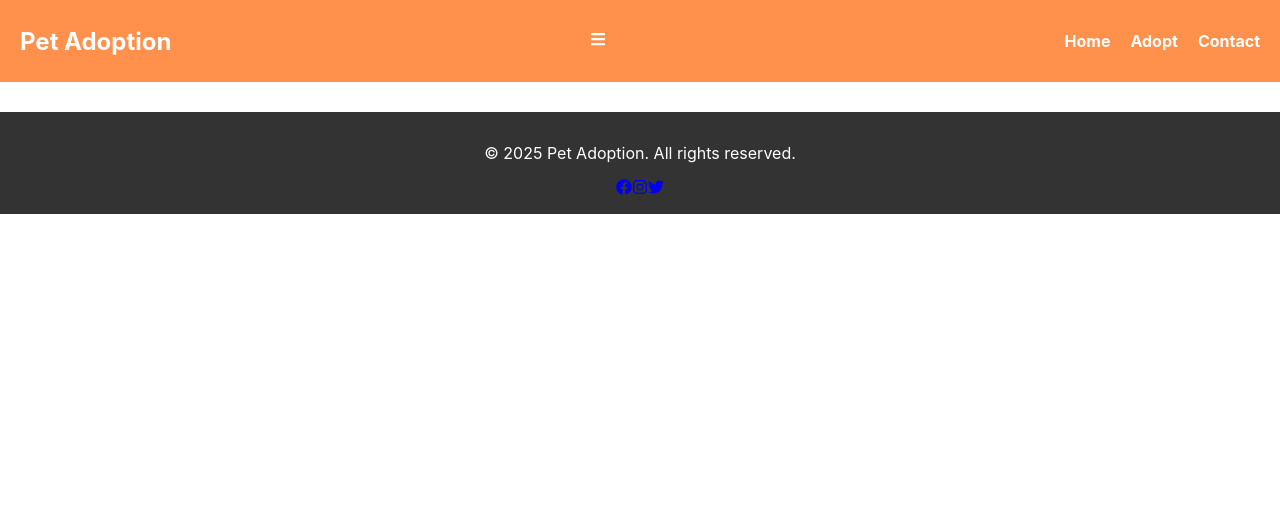
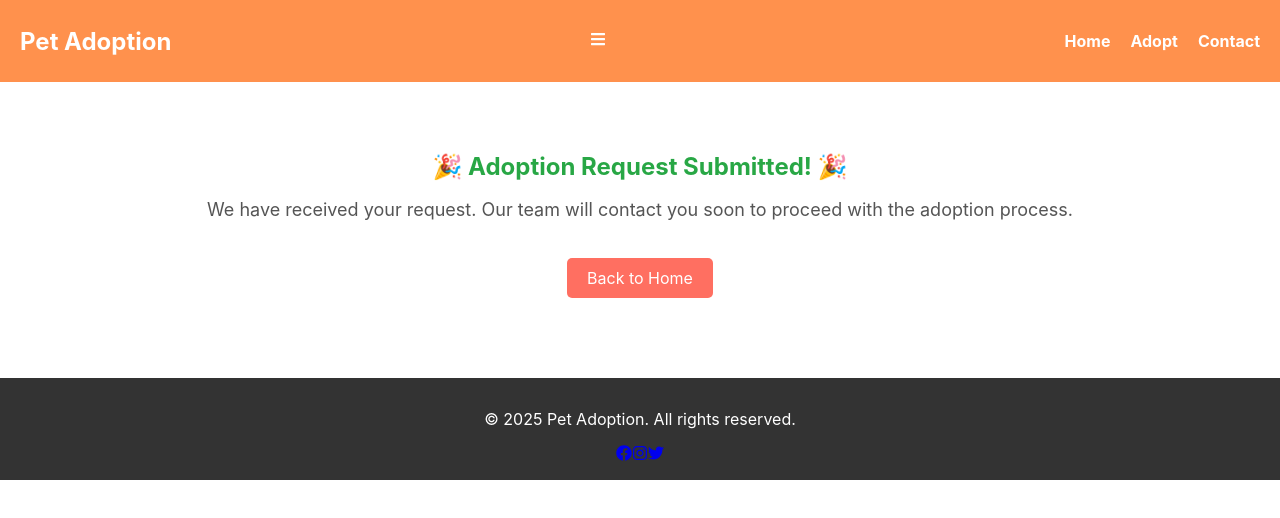
Before and after one commit to keerthana7676/pet-adoption, a React (Create React App) app in the folder pet-adoption-frontend/: page /success in a window 1280 px wide. Shown: the top 518 px of the page. Built offline with nearby package versions, Linux system fonts and the light colour scheme.

Commit message:
Added Success Page after adoption form submission

```diff
--- a/pet-adoption-frontend/src/App.js
+++ b/pet-adoption-frontend/src/App.js
@@ -4,6 +4,7 @@ import Home from "./pages/Home";
 import Adopt from "./pages/Adopt";
 import PetDetails from "./pages/PetDetails";
 import AdoptionForm from "./pages/AdoptionForm";
+import Success from "./pages/Success";
 import Contact from "./pages/Contact";
 import Footer from "./components/Footer";
 
@@ -16,6 +17,7 @@ function App() {
         <Route path="/adopt" element={<Adopt />} />
         <Route path="/pet/:id" element={<PetDetails />} />
         <Route path="/adopt/:id" element={<AdoptionForm />} />
+        <Route path="/success" element={<Success />} />
         <Route path="/contact" element={<Contact />} />
       </Routes>
       <Footer />
--- a/pet-adoption-frontend/src/pages/AdoptionForm.js
+++ b/pet-adoption-frontend/src/pages/AdoptionForm.js
@@ -1,16 +1,16 @@
 import React, { useState } from "react";
-import { useParams } from "react-router-dom";
+import { useParams, useNavigate } from "react-router-dom";
 import "./AdoptionForm.css";
 
 function AdoptionForm() {
   const { id } = useParams();
+  const navigate = useNavigate();
   const [formData, setFormData] = useState({
     name: "",
     email: "",
     address: "",
     reason: "",
   });
-  const [submitted, setSubmitted] = useState(false);
 
   const handleChange = (e) => {
     setFormData({ ...formData, [e.target.name]: e.target.value });
@@ -19,14 +19,13 @@ function AdoptionForm() {
   const handleSubmit = (e) => {
     e.preventDefault();
     console.log("Adoption Request Submitted:", formData);
-    setSubmitted(true);
+
+    // Redirect to success page after submission
+    navigate("/success");
   };
 
   return (
     <div className="adoption-form">
-      {submitted ? (
-        <h2>Thank you for your adoption request! We will contact you soon. 🐾</h2>
-      ) : (
       <form onSubmit={handleSubmit}>
         <h2>Adopt a Pet</h2>
         <label>Your Name</label>
@@ -43,7 +42,6 @@ function AdoptionForm() {
 
         <button type="submit">Submit Request</button>
       </form>
-      )}
     </div>
   );
 }
--- /dev/null
+++ b/pet-adoption-frontend/src/pages/Success.css
@@ -0,0 +1,31 @@
+.success-container {
+    text-align: center;
+    padding: 50px;
+  }
+
+  .success-container h2 {
+    color: #28a745;
+    font-size: 24px;
+    margin-bottom: 10px;
+  }
+
+  .success-container p {
+    font-size: 18px;
+    color: #555;
+  }
+
+  .home-btn {
+    display: inline-block;
+    margin-top: 20px;
+    padding: 10px 20px;
+    background: #ff6f61;
+    color: white;
+    text-decoration: none;
+    font-size: 16px;
+    border-radius: 5px;
+    transition: background 0.3s;
+  }
+
+  .home-btn:hover {
+    background: #ff3b30;
+  }
--- /dev/null
+++ b/pet-adoption-frontend/src/pages/Success.js
@@ -0,0 +1,15 @@
+import React from "react";
+import { Link } from "react-router-dom";
+import "./Success.css";
+
+function Success() {
+  return (
+    <div className="success-container">
+      <h2>🎉 Adoption Request Submitted! 🎉</h2>
+      <p>We have received your request. Our team will contact you soon to proceed with the adoption process.</p>
+      <Link to="/" className="home-btn">Back to Home</Link>
+    </div>
+  );
+}
+
+export default Success;
```
Lines whose indentation alone changed are shown as unchanged.
